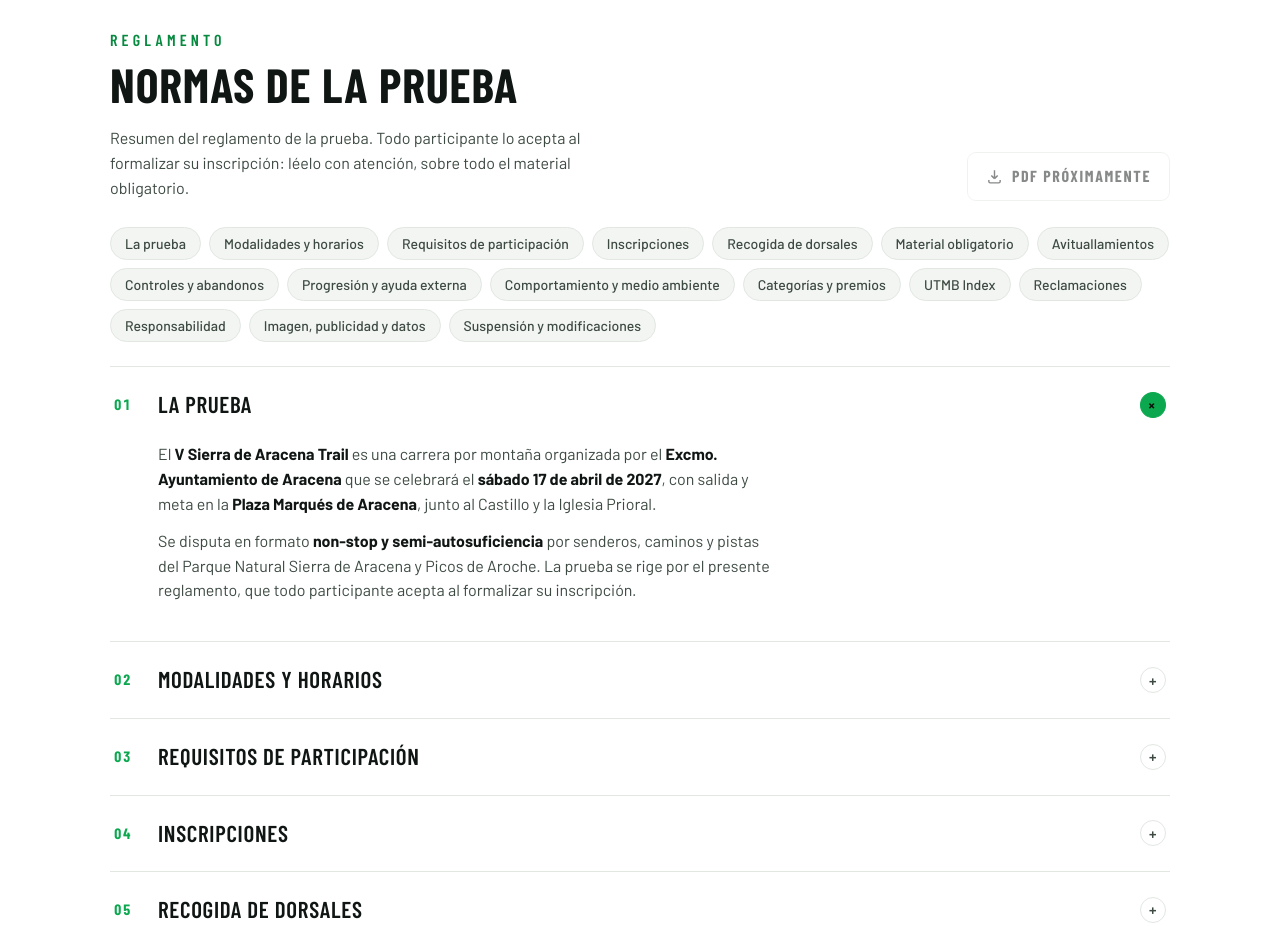
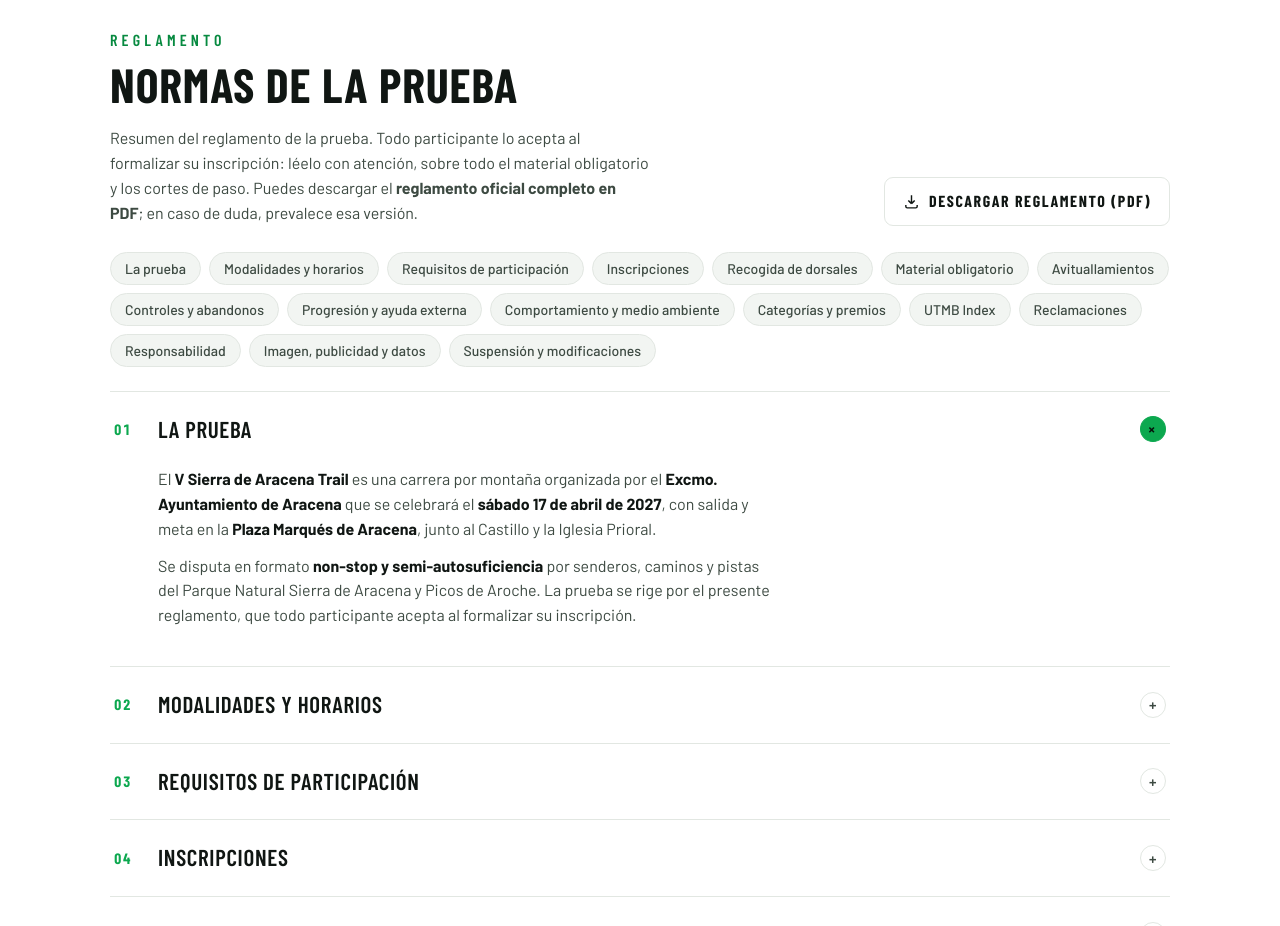
Before and after one commit to sandrosanchezuni-creator/sierradearacenatrail, a plain HTML site: page index.html in a window 1280 px wide. Shown: the part 6400-7326 px from the top of the page. Drawn offline with Linux system fonts and the light colour scheme.

Commit message:
Add files via upload

```diff
--- a/index.html
+++ b/index.html
@@ -747,11 +747,11 @@ a.sp-free:hover{border-color:var(--green);color:var(--green-dark);box-shadow:non
       <div>
         <p class="kicker">Reglamento</p>
         <h2>Normas de la prueba</h2>
-        <p class="regl-lead">Resumen del reglamento de la prueba. Todo participante lo acepta al formalizar su inscripción: léelo con atención, sobre todo el material obligatorio.</p>
+        <p class="regl-lead">Resumen del reglamento de la prueba. Todo participante lo acepta al formalizar su inscripción: léelo con atención, sobre todo el material obligatorio y los cortes de paso. Puedes descargar el <strong>reglamento oficial completo en PDF</strong>; en caso de duda, prevalece esa versión.</p>
       </div>
-      <a class="regl-dl" href="#" aria-disabled="true" id="regl-pdf">
+      <a class="regl-dl" href="assets/reglamento-sierra-de-aracena-trail-2027.pdf" id="regl-pdf" download="Reglamento V Sierra de Aracena Trail 2027.pdf" type="application/pdf">
         <svg viewBox="0 0 24 24" fill="none" stroke="currentColor" stroke-width="2" aria-hidden="true"><path d="M12 3v12m0 0-4.5-4.5M12 15l4.5-4.5M4 17v2a2 2 0 0 0 2 2h12a2 2 0 0 0 2-2v-2"/></svg>
-        PDF próximamente
+        Descargar reglamento (PDF)
       </a>
     </div>
     <div class="regl-nav" id="reglnav"></div>
@@ -782,7 +782,7 @@ a.sp-free:hover{border-color:var(--green);color:var(--green-dark);box-shadow:non
       </details>
       <details class="art" id="art7">
         <summary><span class="art-n">07</span>Avituallamientos<span class="art-x">+</span></summary>
-        <div class="art-body"><p><strong>Ultra 70K</strong> — 7 avituallamientos en carrera (Los Molinos, Castañuelo, Cortelazor, Valdelarco, Los Marines, Alájar y Linares de la Sierra) más el de meta. No todos son puntos de control.</p><p><strong>Trail 25K</strong> — 3 avituallamientos en carrera (Los Molinos, Los Marines y Linares de la Sierra) más el de meta.</p><p><strong>Cortes de paso — Ultra 70K:</strong></p><ul><li><strong>Valdelarco (km 29)</strong> — cierre a las <strong>12:30 h</strong> (5:00 h de competición).</li><li><strong>Arroyo Plasencia · Linares de la Sierra (km 51)</strong> — cierre a las <strong>16:30 h</strong> (9:00 h de competición). Corte estricto: quien llegue después no hace el bucle a Alájar y Los Madroñeros y baja directo a Linares de la Sierra (se ahorra 10 km y 400 m+); cuenta como finisher pero queda fuera de podio.</li><li><strong>Meta</strong> — cierre a las <strong>20:00 h</strong> (12 h 30 min de competición).</li></ul><p><strong>Cortes de paso — Trail 25K:</strong></p><ul><li><strong>Los Marines (km 12)</strong> — cierre a las <strong>12:15 h</strong> (2:15 h de competición).</li><li><strong>Meta</strong> — cierre a las <strong>15:00 h</strong> (5:00 h de competición).</li></ul></div>
+        <div class="art-body"><p><strong>Ultra 70K</strong> — 7 avituallamientos en carrera (Los Molinos, Castañuelo, Cortelazor, Valdelarco, Los Marines, Alájar y Linares de la Sierra) más el de meta. No todos son puntos de control.</p><p><strong>Trail 25K</strong> — 3 avituallamientos en carrera (Los Molinos, Los Marines y Linares de la Sierra) más el de meta.</p><p><strong>Cortes de paso — Ultra 70K:</strong></p><ul><li><strong>Valdelarco (km 29)</strong> — cierre a las <strong>12:30 h</strong> (5:00 h de competición).</li><li><strong>Arroyo Plamencia · Linares de la Sierra (km 51)</strong> — cierre a las <strong>16:30 h</strong> (9:00 h de competición). Corte estricto: quien llegue después no hace el bucle a Alájar y Los Madroñeros y baja directo a Linares de la Sierra (se ahorra 10 km y 400 m+); cuenta como finisher pero queda fuera de podio.</li><li><strong>Meta</strong> — cierre a las <strong>20:00 h</strong> (12 h 30 min de competición).</li></ul><p><strong>Cortes de paso — Trail 25K:</strong></p><ul><li><strong>Los Marines (km 12)</strong> — cierre a las <strong>12:15 h</strong> (2:15 h de competición).</li><li><strong>Meta</strong> — cierre a las <strong>15:00 h</strong> (5:00 h de competición).</li></ul></div>
       </details>
       <details class="art" id="art8">
         <summary><span class="art-n">08</span>Controles y abandonos<span class="art-x">+</span></summary>
```
